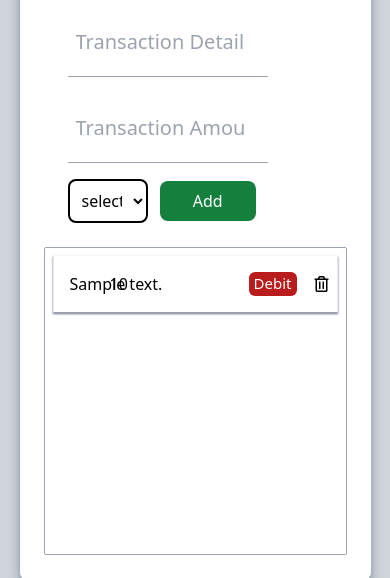
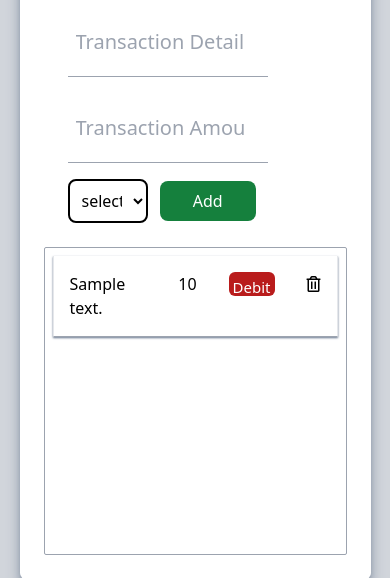
Before and after one commit to ashishlal2003/personal-finance-tracker, a Node server app: template views/trans.ejs in a window 390 px wide. Shown: the part 137-715 px from the top of the page. Run offline with Node 20, Linux system fonts and the light colour scheme; the template is opened without the code that fills it: values that come from a table or form of the project are taken from there, others are empty; tables that the repository leaves empty hold one stand-in row (values such as "Sample post"); some libraries are stand-ins or nearby versions.

Commit message:
fixed bugs

```diff
--- a/views/trans.ejs
+++ b/views/trans.ejs
@@ -40,21 +40,21 @@
 
         <ul id="track" class="w-full h-[400px] rounded-sm border-[0.5px] border-gray-400 p-2 flex flex-col items-center gap-4 overflow-y-scroll scroll-smooth">
             <% transactions.forEach(transaction => { %>
-                <li class="w-full border-[1px] border-t-0 border-b-gray-400 p-4 flex gap-8 shadow-sm shadow-slate-500 hover:shadow-lg relative font-sans">
+                <li class="w-full border-[1px] border-t-0 border-b-gray-400 p-4 flex gap-8 shadow-sm shadow-slate-500 hover:shadow-lg relative font-sans justify-around md:justify-between">
 
                     <p class="md:ml-6"><%= transaction.detail %></p>
-                    <p class="absolute left-14 md:left-44"><%= transaction.amount %></p>
+                    <p class="md:absolute left-14 md:left-44"><%= transaction.amount %></p>
                     <% if(transaction.type === "Debit") { %>
-                        <p class="absolute right-[40px] md:right-[250px] lg:right-[400px] bg-red-700 rounded-md md:rounded-full w-12 h-6 md:h-8 md:w-16 text-center md:pt-1 text-white text-[15px] ">Debit</p>
+                        <p class="md:absolute right-[40px] md:right-[250px] lg:right-[400px] bg-red-700 rounded-md md:rounded-full w-12 h-6 md:h-8 md:w-16 text-center p-1 md:pt-1 text-white text-[15px] ">Debit</p>
                     <% } else { %>
-                        <p class="absolute right-[40px] md:right-[250px] lg:right-[400px] bg-green-700 rounded-md md:rounded-full w-12 h-6 md:h-8 md:w-16 text-center md:pt-1 text-white text-[15px] ">Credit</p>
+                        <p class="md:absolute md:right-[250px] lg:right-[400px] bg-green-700 rounded-md md:rounded-full w-12 h-6 md:h-8 md:w-16 text-center p-1 md:pt-1 text-white text-[15px] ">Credit</p>
                     <% } %>
 
                     <p class="md:absolute right-[110px] lg:right-[180px] hidden md:block"><%= new Date().toLocaleDateString() %></p>
 
 
 
-                    <div class="flex-end absolute md:right-12 right-2">
+                    <div class="flex-end md:absolute md:right-12 right-2">
                         <form action="/del" method="post">
                             <input type="hidden" name="transactionId" value="<%= transaction._id %>">
 
```
